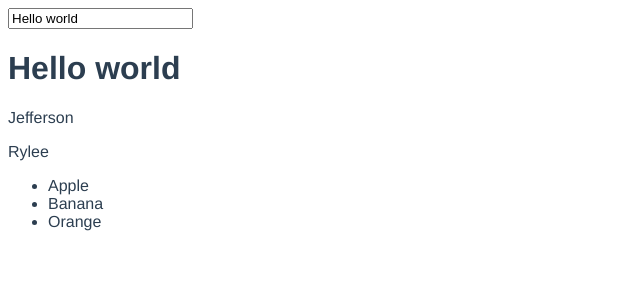
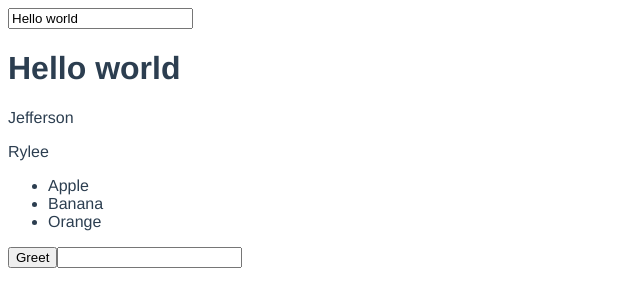
Before and after one commit to Arnesfield/sample, a Vue app: page / in a window 1280 px wide. Shown: the top 306 px of the page, without its empty margins (0-640 px from the left). Built offline with nearby package versions, Linux system fonts and the light colour scheme.

Commit message:
Added methods

```diff
--- a/src/components/Test.vue
+++ b/src/components/Test.vue
@@ -10,6 +10,9 @@
         v-for="item in items"
         v-bind:key="item.id">{{ item.title }}</li>
     </ul>
+
+    <button v-on:click="greet('Hello World')">Greet</button>
+    <input type="text" v-on:keyup="pressKey" v-on:keyup.enter="enterHit">
   </div>
 </template>
 
@@ -30,6 +33,17 @@ export default {
         { id: 3, title: 'Orange' }
       ]
     }
+  },
+  methods: {
+    greet: function(greeting) {
+      alert(greeting)
+    },
+    pressKey: function(e) {
+      console.log(e.target.value)
+    },
+    enterHit: function() {
+      console.log('You hit enter')
+    }
   }
 }
 </script>
```
